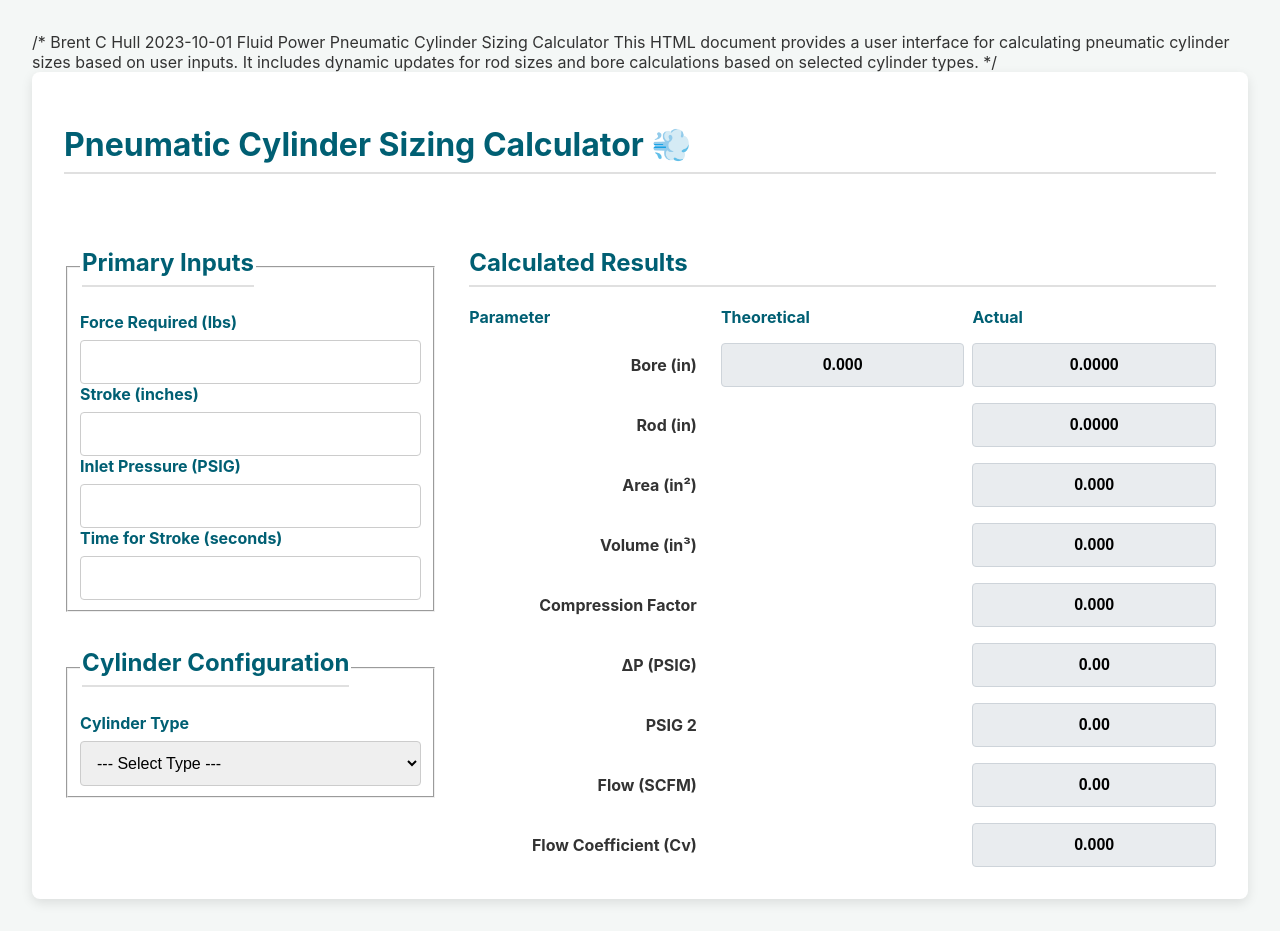
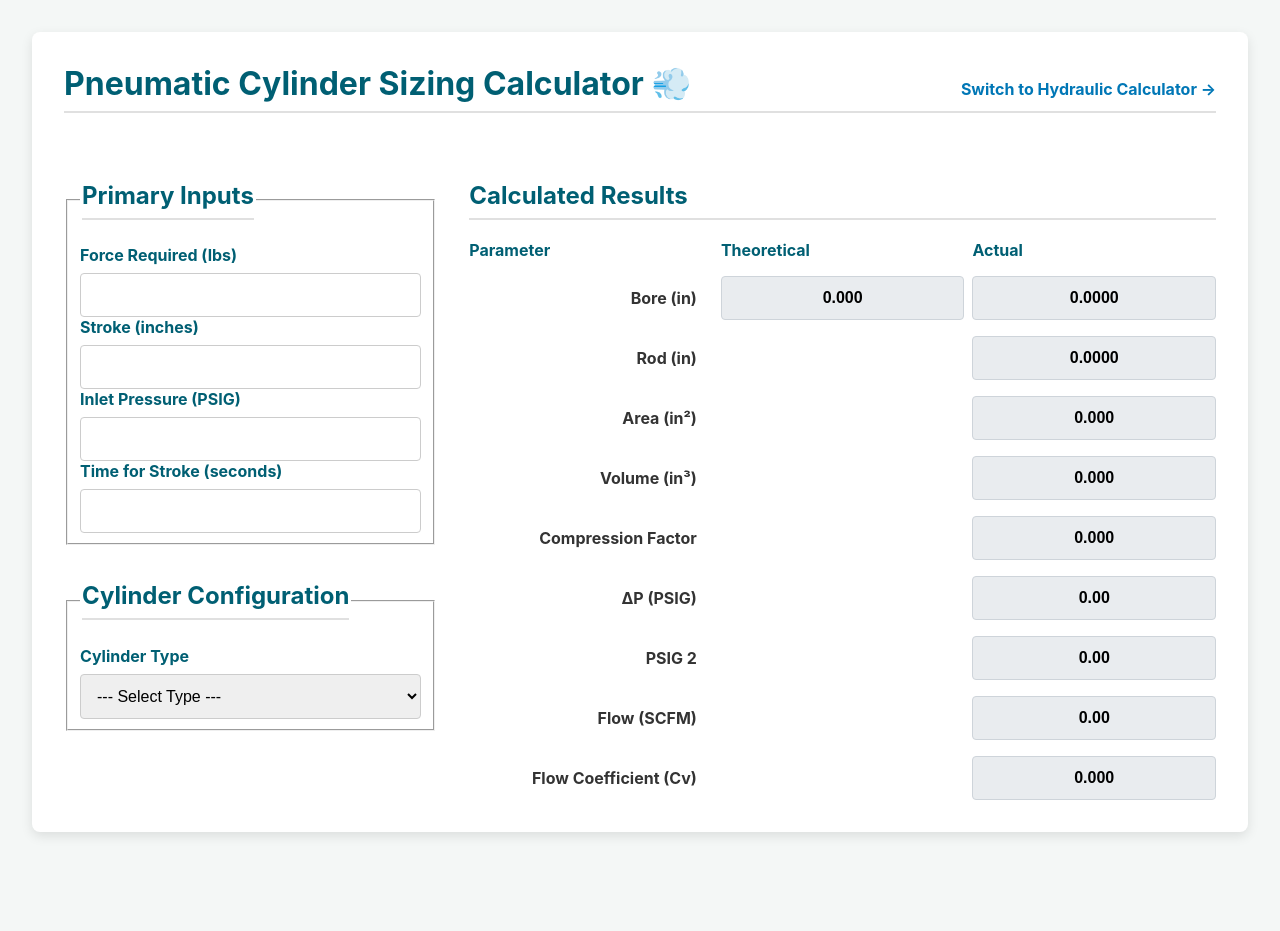
Before and after one commit to satchell78/fluidpowercalculators, a plain HTML site: page Fluid Power Calculators/HTML/fp_pneumatic_cyl_calc.html in a window 1280 px wide. After the commit the page ends 864 px from the top, so only its background shows below. Drawn offline with Linux system fonts and the light colour scheme.

Commit message:
Updated the prehtml comment and added link to pneumatic file.

```diff
--- a/Fluid Power Calculators/HTML/fp_pneumatic_cyl_calc.html
+++ b/Fluid Power Calculators/HTML/fp_pneumatic_cyl_calc.html
@@ -1,10 +1,9 @@
-/*
+<!--
     Brent C Hull
-    2023-10-01
     Fluid Power Pneumatic Cylinder Sizing Calculator
     This HTML document provides a user interface for calculating pneumatic cylinder sizes based on user inputs.
     It includes dynamic updates for rod sizes and bore calculations based on selected cylinder types.
-*/
+-->
 <!DOCTYPE html>
 <html lang="en">
 <head>
@@ -103,12 +102,41 @@
             font-weight: bold;
             text-align: center;
         }
+
+        /* Update the H1 to be a flex container */
+        .header-container {
+            display: flex;
+            justify-content: space-between;
+            align-items: baseline;
+            grid-column: 1 / -1;
+            border-bottom: 2px solid #e0e0e0;
+            margin-bottom: 1rem;
+        }
+
+        .header-container h1 {
+            border-bottom: none; /* Remove border from H1 since it's on the container now */
+            margin: 0;
+        }
+
+        .nav-link {
+            font-size: 1rem;
+            color: #0077b6;
+            text-decoration: none;
+            font-weight: bold;
+        }
+
+        .nav-link:hover {
+            text-decoration: underline;
+        }
     </style>
 </head>
 <body>
 
     <div class="calculator-container">
-        <h1>Pneumatic Cylinder Sizing Calculator 💨</h1>
+        <div class="header-container">
+            <h1>Pneumatic Cylinder Sizing Calculator 💨</h1>
+            <a href="fp_hydro_cyl_calc.html" class="nav-link">Switch to Hydraulic Calculator →</a>
+        </div>
 
         <form class="input-form" id="pneumatic-form">
             <fieldset>
```
